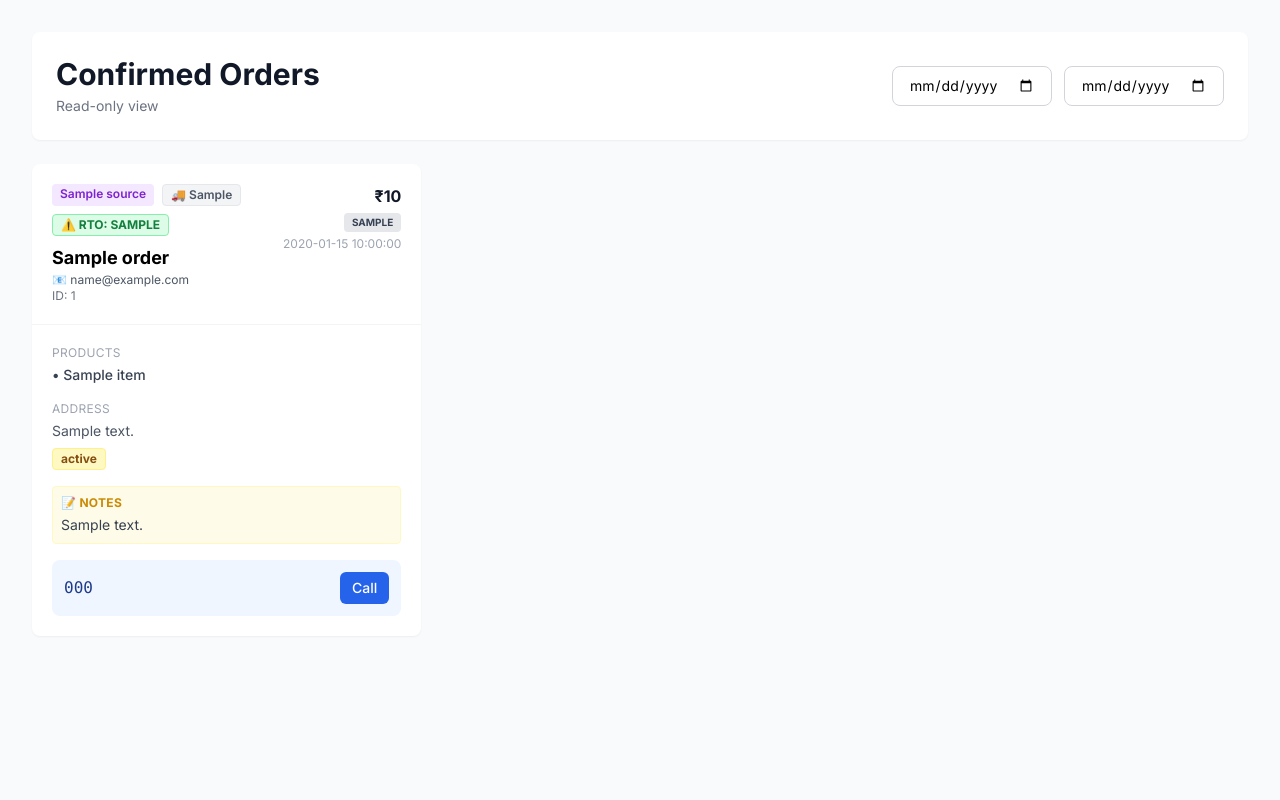
After one commit to maxtern-pytes/Order-Verification-Tool, a Flask app: template templates/viewer.html in a window 1280 px wide. The commit adds this page. Run offline with Flask 3, Linux system fonts and the light colour scheme; the template is opened without the code that fills it: most values are stand-ins (such as "Sample title", 1, 10 or a date in 2020); some libraries are stand-ins or nearby versions.

```diff
--- a/app.py
+++ b/app.py
@@ -28,7 +28,15 @@ else:
 app.config['BASIC_AUTH_USERNAME'] = os.getenv("BASIC_AUTH_USERNAME", "admin")
 app.config['BASIC_AUTH_PASSWORD'] = os.getenv("BASIC_AUTH_PASSWORD", "admin123")
 
+# Viewer credentials (read-only access)
+VIEWER_USERNAME = os.getenv("VIEWER_USERNAME", "viewer")
+VIEWER_PASSWORD = os.getenv("VIEWER_PASSWORD", "viewer123")
+
 basic_auth = BasicAuth(app)
+
+# Custom auth check for viewer
+def check_viewer_auth(username, password):
+    return username == VIEWER_USERNAME and password == VIEWER_PASSWORD
 
 # --- Database Setup ---
 def get_db_connection():
@@ -87,6 +95,19 @@ def init_db():
 init_db()
 
 # --- Helper Functions ---
+
+def calculate_rto_risk(payment_method, state):
+    """Calculate RTO risk for Shopify orders based on payment method and state"""
+    # COD orders have higher RTO risk
+    if payment_method == "COD":
+        # High-risk states for COD
+        high_risk_states = ["Bihar", "Jharkhand", "Uttar Pradesh", "West Bengal", "Odisha", "Assam"]
+        if state in high_risk_states:
+            return "HIGH"
+        return "MEDIUM"
+    # Prepaid orders are generally low risk
+    return "LOW"
+
 def normalize_shopify_order(data):
     try:
         products = [f"{item.get('name')} (Qty: {item.get('quantity', 1)})" for item in data.get("line_items", [])]
@@ -108,14 +129,18 @@ def normalize_shopify_order(data):
             if "cod" in gateway_str or "cash" in gateway_str:
                 payment_method = "COD"
 
+        state = shipping.get("province", "")
+        rto_risk = calculate_rto_risk(payment_method, state)
+
         return {
             "id": str(data.get("name", "N/A")),
             "customer_name": f"{data.get('customer', {}).get('first_name', '')} {data.get('customer', {}).get('last_name', '')}".strip() or "Guest",
             "email": data.get('customer', {}).get('email', ''),
             "phone": shipping.get("phone") or data.get("customer", {}).get("phone") or "No Phone",
             "address": address,
-            "state": shipping.get("province", ""),
+            "state": state,
             "payment_method": payment_method,
+            "rto_risk": rto_risk,
             "source": "Shopify",
             "products": json.dumps(products),
             "total": data.get("total_price", "0.00"),
@@ -142,9 +167,29 @@ def normalize_shiprocket_order(data):
 
         delivery_type = "Express" if "Express" in tags_str else "Standard"
 
-        # Payment Method - Shiprocket sends payment_method field
+        # Payment Method - Check multiple possible fields
+        payment_method = "Prepaid"  # Default
+
+        # Check payment_method field
         payment_raw = str(data.get("payment_method", "")).upper()
-        payment_method = "COD" if "COD" in payment_raw else "Prepaid"
+        if "COD" in payment_raw or "CASH" in payment_raw:
+            payment_method = "COD"
+
+        # Also check cod field if present
+        if data.get("cod") == 1 or data.get("cod") == "1" or data.get("is_cod"):
+            payment_method = "COD"
+
+        # Check payment_gateway field
+        payment_gateway = str(data.get("payment_gateway", "")).upper()
+        if "COD" in payment_gateway or "CASH" in payment_gateway:
+            payment_method = "COD"
+
+        # Extract RTO risk from tags (Shiprocket provides this)
+        rto_risk = "LOW"  # Default
+        if "HIGH RISK" in tags_str.upper() or "HIGH_RISK" in tags_str.upper():
+            rto_risk = "HIGH"
+        elif "MEDIUM RISK" in tags_str.upper() or "MEDIUM_RISK" in tags_str.upper():
+            rto_risk = "MEDIUM"
 
         return {
             "id": str(data.get("channel_order_id") or data.get("order_id", "N/A")),
@@ -154,6 +199,7 @@ def normalize_shiprocket_order(data):
             "address": address,
             "state": data.get("shipping_state", ""),
             "payment_method": payment_method,
+            "rto_risk": rto_risk,
             "source": "Shiprocket",
             "products": json.dumps(products),
             "total": data.get("net_total", "0.00"),
@@ -171,18 +217,19 @@ def save_order(order):
     c = conn.cursor(cursor_factory=RealDictCursor)
 
     # Check for existing data to preserve
-    c.execute('SELECT notes, delivery_type, state, payment_method, email FROM orders WHERE id = %s', (order['id'],))
+    c.execute('SELECT notes, delivery_type, state, payment_method, email, rto_risk FROM orders WHERE id = %s', (order['id'],))
     existing = c.fetchone()
     notes = existing['notes'] if existing and existing.get('notes') else order.get('notes', '')
     delivery_type = existing['delivery_type'] if existing and existing.get('delivery_type') else order.get('delivery_type', 'Standard')
     state = order.get('state') or (existing['state'] if existing else '')
     payment_method = order.get('payment_method') or (existing['payment_method'] if existing else 'Prepaid')
     email = order.get('email') or (existing['email'] if existing else '')
+    rto_risk = order.get('rto_risk') or (existing['rto_risk'] if existing else 'LOW')
 
     # Postgres UPSERT
     query = '''
-        INSERT INTO orders (id, customer_name, email, phone, address, source, products, total, status, timestamp, notes, delivery_type, state, payment_method)
-        VALUES (%s, %s, %s, %s, %s, %s, %s, %s, %s, %s, %s, %s, %s, %s)
+        INSERT INTO orders (id, customer_name, email, phone, address, source, products, total, status, timestamp, notes, delivery_type, state, payment_method, rto_risk)
+        VALUES (%s, %s, %s, %s, %s, %s, %s, %s, %s, %s, %s, %s, %s, %s, %s)
         ON CONFLICT (id) DO UPDATE SET
             customer_name = EXCLUDED.customer_name,
             email = EXCLUDED.email,
@@ -196,12 +243,13 @@ def save_order(order):
             notes = %s,
             delivery_type = %s,
             state = %s,
-            payment_method = %s
+            payment_method = %s,
+            rto_risk = %s
     '''
     c.execute(query, (
         order['id'], order['customer_name'], email, order['phone'], order.get('address', ''), order['source'],
-        order['products'], order['total'], order['status'], order['timestamp'], notes, delivery_type, state, payment_method,
-        notes, delivery_type, state, payment_method
+        order['products'], order['total'], order['status'], order['timestamp'], notes, delivery_type, state, payment_method, rto_risk,
+        notes, delivery_type, state, payment_method, rto_risk
     ))
     conn.commit()
     conn.close()
@@ -309,6 +357,31 @@ def confirmed_page():
     search = request.args.get('search')
     orders = get_orders('Confirmed', start_date, end_date, search)
     return render_template('dashboard.html', orders=orders, view='Confirmed', start_date=start_date, end_date=end_date, search=search)
+
+@app.route('/cancelled')
+@basic_auth.required
+def cancelled_page():
+    start_date = request.args.get('start_date')
+    end_date = request.args.get('end_date')
+    search = request.args.get('search')
+    orders = get_orders('Cancelled', start_date, end_date, search)
+    return render_template('dashboard.html', orders=orders, view='Cancelled', start_date=start_date, end_date=end_date, search=search)
+
+@app.route('/viewer')
+def viewer_dashboard():
+    """Read-only dashboard for viewing confirmed orders only"""
+    auth = request.authorization
+    if not auth or not check_viewer_auth(auth.username, auth.password):
+        return Response(
+            'Viewer login required', 401,
+            {'WWW-Authenticate': 'Basic realm="Viewer Login"'}
+        )
+
+    start_date = request.args.get('start_date')
+    end_date = request.args.get('end_date')
+    search = request.args.get('search')
+    orders = get_orders('Confirmed', start_date, end_date, search)
+    return render_template('viewer.html', orders=orders, start_date=start_date, end_date=end_date, search=search)
 
 @app.route('/update_order_details/<order_id>', methods=['POST'])
 @basic_auth.required
@@ -493,8 +566,27 @@ def webhook_shopify():
 
 @app.route('/webhook/shiprocket', methods=['POST'])
 def webhook_shiprocket():
-    order = normalize_shiprocket_order(request.json)
+    payload = request.json
+    print("=" * 80)
+    print("SHIPROCKET WEBHOOK RECEIVED:")
+    print(json.dumps(payload, indent=2))
+    print("=" * 80)
+
+    # Check payment-related fields
+    payment_fields = {
+        'payment_method': payload.get('payment_method'),
+        'cod': payload.get('cod'),
+        'is_cod': payload.get('is_cod'),
+        'payment_gateway': payload.get('payment_gateway'),
+        'payment_mode': payload.get('payment_mode'),
+    }
+    print("PAYMENT FIELDS FOUND:")
+    print(json.dumps(payment_fields, indent=2))
+    print("=" * 80)
+
+    order = normalize_shiprocket_order(payload)
     if order:
+        print(f"NORMALIZED ORDER - Payment Method: {order.get('payment_method')}")
         save_order(order)
     return jsonify({"status": "received"}), 200
 
@@ -508,6 +600,7 @@ def seed_data():
         "address": "123, MG Road, Bangalore",
         "state": "Karnataka",
         "payment_method": "Prepaid",
+        "rto_risk": "LOW",
         "source": "Shopify", "products": json.dumps(["Blue Shirt - M"]), "total": "1299.00",
         "status": "Pending", "timestamp": datetime.now().strftime("%Y-%m-%d %H:%M:%S"),
         "notes": "Called once, busy.",
@@ -519,6 +612,7 @@ def seed_data():
         "address": "Green Apts, Mumbai",
         "state": "Maharashtra",
         "payment_method": "COD",
+        "rto_risk": "MEDIUM",
         "source": "Shiprocket", "products": json.dumps(["Wireless Earbuds"]), "total": "2499.00",
         "status": "Call Again", "timestamp": datetime.now().strftime("%Y-%m-%d %H:%M:%S"),
         "notes": "",
--- /dev/null
+++ b/templates/viewer.html
@@ -0,0 +1,123 @@
+<!DOCTYPE html>
+<html lang="en">
+
+<head>
+    <meta charset="UTF-8">
+    <meta name="viewport" content="width=device-width, initial-scale=1.0">
+    <title>Confirmed Orders - Viewer</title>
+    <script src="https://cdn.tailwindcss.com"></script>
+    <link href="https://fonts.googleapis.com/css2?family=Inter:wght@400;500;600;700&display=swap" rel="stylesheet">
+    <style>
+        body {
+            font-family: 'Inter', sans-serif;
+        }
+    </style>
+</head>
+
+<body class="bg-gray-50">
+    <div class="min-h-screen p-4 md:p-8">
+        <!-- Header -->
+        <header class="bg-white rounded-lg shadow-sm p-4 md:p-6 mb-6">
+            <div class="flex flex-col md:flex-row md:items-center md:justify-between gap-4">
+                <div>
+                    <h1 class="text-2xl md:text-3xl font-bold text-gray-900">Confirmed Orders</h1>
+                    <p class="text-sm text-gray-500 mt-1">Read-only view</p>
+                </div>
+                <div class="flex flex-col md:flex-row gap-3">
+                    <input type="date" id="start_date" value="{{ start_date or '' }}"
+                        class="px-4 py-2 border border-gray-300 rounded-lg text-sm focus:ring-2 focus:ring-blue-500 focus:border-blue-500">
+                    <input type="date" id="end_date" value="{{ end_date or '' }}"
+                        class="px-4 py-2 border border-gray-300 rounded-lg text-sm focus:ring-2 focus:ring-blue-500 focus:border-blue-500">
+                </div>
+            </div>
+        </header>
+
+        <!-- Orders Grid -->
+        <div class="grid grid-cols-1 md:grid-cols-2 lg:grid-cols-3 gap-6">
+            {% for order in orders %}
+            <div class="bg-white rounded-lg shadow-sm hover:shadow-md transition-shadow overflow-hidden">
+                <!-- Header -->
+                <div class="p-5 border-b border-gray-100 flex justify-between items-start">
+                    <div class="flex-1">
+                        <div class="flex gap-2 mb-2 flex-wrap">
+                            <span
+                                class="inline-block px-2 py-0.5 rounded text-xs font-semibold
+                                {% if order.source == 'Shopify' %} bg-green-100 text-green-700 {% else %} bg-purple-100 text-purple-700 {% endif %}">
+                                {{ order.source }}
+                            </span>
+                            <span
+                                class="inline-block px-2 py-0.5 rounded text-xs font-semibold
+                                {% if order.delivery_type == 'Express' %} bg-purple-100 text-purple-700 border border-purple-200 {% else %} bg-gray-100 text-gray-600 border border-gray-200 {% endif %}">
+                                🚚 {{ order.delivery_type or 'Standard' }}
+                            </span>
+                            <span class="inline-block px-2 py-0.5 rounded text-xs font-bold uppercase
+                                {% if order.rto_risk == 'HIGH' %} bg-red-100 text-red-700 border border-red-300
+                                {% elif order.rto_risk == 'MEDIUM' %} bg-orange-100 text-orange-700 border border-orange-300
+                                {% else %} bg-green-100 text-green-700 border border-green-300 {% endif %}">
+                                ⚠️ RTO: {{ order.rto_risk or 'LOW' }}
+                            </span>
+                        </div>
+                        <h3 class="font-bold text-lg">{{ order.customer_name }}</h3>
+                        {% if order.email %}
+                        <p class="text-xs text-gray-600">📧 {{ order.email }}</p>
+                        {% endif %}
+                        <p class="text-xs text-gray-500">ID: {{ order.id }}</p>
+                    </div>
+                    <div class="text-right">
+                        <p class="font-bold text-gray-900">₹{{ order.total }}</p>
+                        <span
+                            class="inline-block px-2 py-0.5 rounded text-[10px] font-bold uppercase mt-1
+                            {% if order.payment_method == 'Prepaid' %} bg-blue-100 text-blue-700 {% else %} bg-gray-200 text-gray-700 {% endif %}">
+                            {{ order.payment_method or 'COD' }}
+                        </span>
+                        <p class="text-xs text-gray-400 mt-1">{{ order.timestamp }}</p>
+                    </div>
+                </div>
+
+                <!-- Body -->
+                <div class="p-5 space-y-4">
+                    <div>
+                        <p class="text-xs uppercase tracking-wide text-gray-400 mb-1">Products</p>
+                        <ul class="text-sm text-gray-700 font-medium">
+                            {% for item in order.products %}
+                            <li class="truncate">• {{ item }}</li>
+                            {% else %}
+                            <li class="text-gray-400 italic">No products listed</li>
+                            {% endfor %}
+                        </ul>
+                    </div>
+                    <div>
+                        <p class="text-xs uppercase tracking-wide text-gray-400 mb-1">Address</p>
+                        <p class="text-sm text-gray-600 mb-1">{{ order.address or 'No Address Provided' }}</p>
+                        {% if order.state %}
+                        <span
+                            class="inline-block px-2 py-0.5 rounded text-xs font-bold bg-yellow-100 text-yellow-800 border border-yellow-200">
+                            {{ order.state }}
+                        </span>
+                        {% endif %}
+                    </div>
+                    {% if order.notes %}
+                    <div class="bg-yellow-50 p-2 rounded border border-yellow-100">
+                        <p class="text-xs uppercase tracking-wide text-yellow-600 mb-1 font-bold">📝 Notes</p>
+                        <p class="text-sm text-gray-700">{{ order.notes }}</p>
+                    </div>
+                    {% endif %}
+                    <div class="flex items-center justify-between bg-blue-50 p-3 rounded-lg">
+                        <span class="font-mono text-blue-900 font-medium">{{ order.phone }}</span>
+                        <a href="tel:{{ order.phone }}"
+                            class="bg-blue-600 hover:bg-blue-700 text-white px-3 py-1.5 rounded-md text-sm font-medium transition-colors">
+                            Call
+                        </a>
+                    </div>
+                </div>
+            </div>
+            {% else %}
+            <div class="col-span-full text-center py-12">
+                <p class="text-gray-400 text-lg">No confirmed orders found</p>
+            </div>
+            {% endfor %}
+        </div>
+    </div>
+</body>
+
+</html>
```
Also changed, not shown: migration_add_payment_method.sql (added, +8 -0 lines), migration_add_rto_risk.sql (added, +7 -0 lines), migration_complete.sql (added, +17 -0 lines), templates/dashboard.html (+64 -12 lines), 1 other file.
